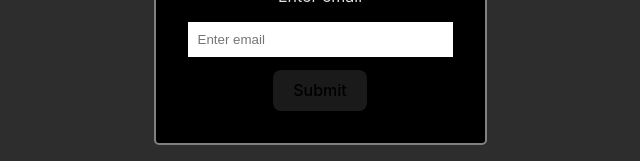
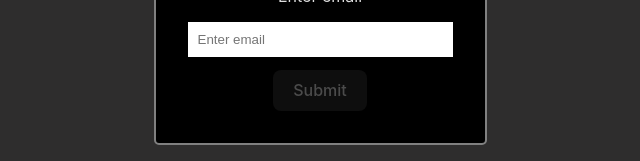
Before and after one commit to Denzel60/React-Formik, a React (Vite) app: page / in a window 1280 px wide. Shown: the part 438-599 px from the top of the page, without its empty margins (354-994 px from the left). Built offline with nearby package versions, Linux system fonts and the light colour scheme.

Commit message:
"Added state to track form submission button disablement and updated CSS to style disabled button"

```diff
--- a/src/Form.jsx
+++ b/src/Form.jsx
@@ -1,8 +1,11 @@
 import './form.css'
 import { useFormik } from 'formik'
 import * as Yup from 'yup'
+import { useState } from 'react'
 
 function Form() {
+    const [disabled, setDisabled] = useState(true)
+
     const validatonSchema = Yup.object({
         firstName: Yup.string()
             .min(4, "First name must be at least 4 character")
@@ -31,27 +34,35 @@ function Form() {
 
         validationSchema: validatonSchema,
 
-        // validate: (formValues) => {
-        //     let errors = {};
+        validate: (formValues) => {
 
-        //     if (formValues.firstName === "") {
-        //         errors.firstName = "First name is required"
-        //     } else if (formValues.firstName.length < 4) {
-        //         errors.firstName = "First name must be at least 8 characters"
-        //     }
+            if (!formValues.firstName && !formValues.lastName && !formValues.email) {
+                setDisabled(true)
+            } else {
+                setDisabled(false)
+            }
 
-        //     if (formValues.lastNamestName === "") {
-        //         errors.lastName = "Last name is required"
-        //     } else if (formValues.lastName.length < 4) {
-        //         errors.lastName = "Last name must be at least 8 characters"
-        //     }
 
-        //     if (formValues.email === "") {
-        //         errors.email = "email is required"
-        //     }
+            // let errors = {};
 
-        //     return errors
-        // },
+            // if (formValues.firstName === "") {
+            //     errors.lastName = "First name is required"
+            // } else if (formValues.lastName.length < 4){
+            //     errors.lastName = "Last name must be at least 8 characters"
+            // }
+
+            // if (formValues.lastNamestName === "") {
+            // errors.lastName = "Last name is required"
+            // } else if (formValues.lastName.length < 4) {
+            // errors.lastName = "Last name must be at least 8 characters"
+            // }
+
+            // if (formValues.email === "") {
+            // errors.email = "email is required"
+            // }
+
+            // return errors
+        },
     })
     return (
         <form className='form' onSubmit={formik.handleSubmit}>
@@ -70,7 +81,7 @@ function Form() {
                 <input type="email" placeholder="Enter email" id="email" name='email' value={formik.values.email} onChange={formik.handleChange} onBlur={formik.handleBlur} />
                 {formik.touched.email && formik.errors.email && <div style={{ color: "red" }}>{formik.errors.email}</div>}
             </div>
-            <button type='submit'>Submit</button>
+            <button type='submit' disabled={disabled}>Submit</button>
         </form>
     )
 }
--- a/src/form.css
+++ b/src/form.css
@@ -16,3 +16,7 @@
     outline: none;
     border: none;
 }
+.form button:disabled{
+    background-color: rgba(44, 44, 44, 0.329);
+    color: rgba(255, 255, 255, 0.253);
+}
```
